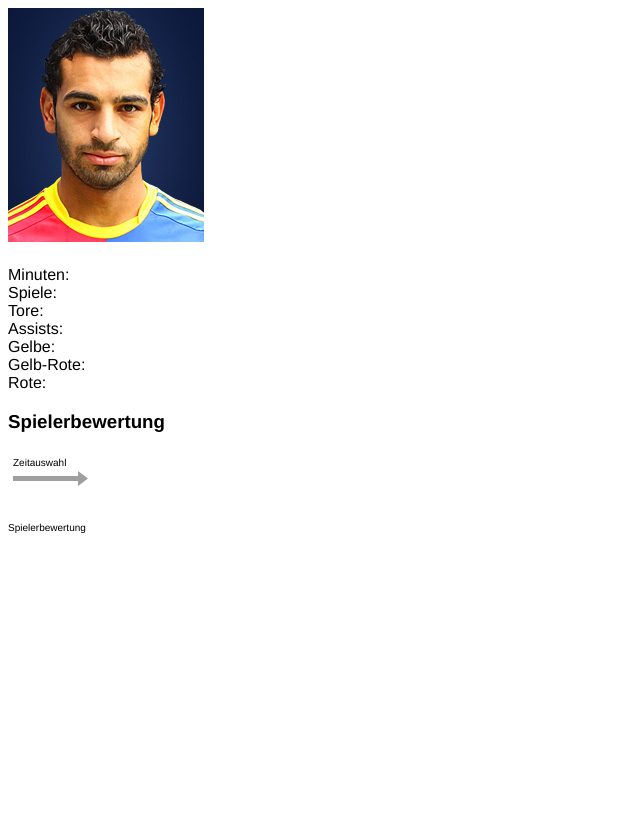
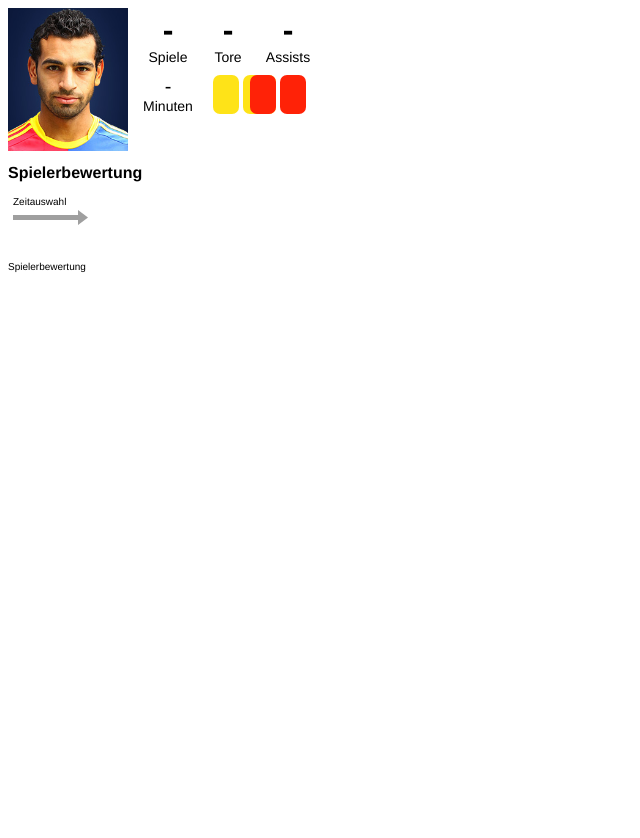
Before and after one commit to TagesWoche/scorecards, a website: page scorecard.html in a window 1280 px wide. Shown: the whole page, without its empty margins (0-640 px from the left). After the commit the page ends 800 px from the top, so only its background shows below. Drawn offline with Linux system fonts and the light colour scheme.

Commit message:
css styling

```diff
--- a/css/scorecard.css
+++ b/css/scorecard.css
@@ -6,6 +6,96 @@ body {
 .scorecard {
   width: 320px;
 }
+
+.profile {
+  float: left;
+  width: 120px;
+}
+
+.profile img {
+  width: 100%;
+}
+
+.saison-values {
+  float: left;
+  margin: 0 10px;
+  width: 180px;
+}
+
+.saison-values h2 {
+  font-size: 20px;
+  margin: 0 0 0.2em;
+}
+
+/* Stats */
+
+.stats {
+  float: left;
+  font-size: 14px;
+  width: 60px;
+  text-align: center;
+  margin-bottom: 10px;
+}
+
+.stats span {
+  font-size: 20px;
+  /*font-weight: bold;*/
+  display: block;
+}
+
+.stats-big {
+  font-size: 14px;
+}
+
+.stats-big span {
+  font-weight: bold;
+  font-size: 32px;
+}
+
+.card.first-card {
+  margin-left: 15px;
+}
+
+.card {
+  float: left;
+  color: #333;
+  color: rgba(0, 0, 0, 0.7);
+  background-color: #FEE318;
+  border-radius: 7px;
+  width: 26px;
+  height: 39px;
+  text-align: center;
+  margin: 0 2px 10px 2px;
+}
+
+.card span {
+  display: inline-block;
+  padding-top: 12px;
+  font-size: 16px;
+}
+
+.card.card-yellow-red {
+  width: 33px;
+}
+
+.card.card-yellow-red div {
+  margin-left: 7px;
+  border-radius: 7px;
+  width: 26px;
+  height: 39px;
+}
+
+.card-red,
+.card.card-red {
+  color: #ffffff;
+  color: rgba(255, 255, 255, 0.8);
+  background-color: #FF2207;
+}
+
+.clear {
+  clear: both;
+}
+
 
 /* Tooltip */
 
@@ -39,10 +129,22 @@ div.tooltip {
 }
 
 .curve {
+  padding-top: 1px;
   width: 320px;
-  overflow: hidden;
-  position: relative;
+  /*float: left;*/
+  clear: both;
 }
+
+.curve h3 {
+/*  font-weight: normal;
+  margin: 0 0 0.2em;*/
+  font-size: 16px;
+
+  font-weight: bold;
+  margin: 0.5em 0 0.5em;
+}
+
+
 
 .curve-svg circle {
   stroke: #000;
@@ -70,3 +172,22 @@ div.tooltip {
   shape-rendering: crispEdges;
   fill: #CC0000;
 }
+
+@media (max-width: 640px) {
+
+  .curve {
+    clear: both;
+    width: 320px;
+    float: none;
+  }
+
+  .curve h3 {
+    font-weight: bold;
+    margin: 0.5em 0 0.5em;
+  }
+
+  .scorecard {
+    width: 320px;
+  }
+
+}
--- a/scorecard.html
+++ b/scorecard.html
@@ -2,7 +2,7 @@
 <html>
   <head>
     <meta charset="utf-8">
-     <meta name="viewport" content="width=device-width; initial-scale=1;">
+     <meta name="viewport" content="width=device-width, initial-scale=1">
     <link rel="stylesheet" href="css/scorecard.css" />
 
     <script src="js/vendor/d3.v3.js"></script>
@@ -12,16 +12,23 @@
     <div class="scorecard">
       <div class="profile">
         <img id="player-image" />
-        <h2 id="player-name"></h2>
       </div>
       <div class="saison-values">
-        <div id="minutes-played">Minuten: <span></span></div>
-        <div id="games-played">Spiele: <span></span></div>
-        <div id="goals">Tore: <span></span></div>
-        <div id="assists">Assists: <span></span></div>
-        <div id="yellow-cards">Gelbe: <span></span></div>
-        <div id="yellow-red-cards">Gelb-Rote: <span></span></div>
-        <div id="red-cards">Rote: <span></span></div>
+        <h2 id="player-name"></h2>
+
+        <div class="stats stats-big" id="games-played"><span>-</span> Spiele</div>
+        <div class="stats stats-big" id="goals"><span>-</span> Tore</div>
+        <div class="stats stats-big" id="assists"><span>-</span> Assists</div>
+
+        <br class="clear">
+
+        <div class="stats" id="minutes-played"><span>-</span> Minuten</div>
+        <div class="card first-card" id="yellow-cards"><span></span></div>
+        <div class="card card-yellow-red" id="yellow-red-cards">
+          <div class="card-red"><span></span></div>
+        </div>
+        <div class="card card-red" id="red-cards"><span></span></div>
+
       </div>
       <div class="curve">
         <h3>Spielerbewertung</h3>
```
